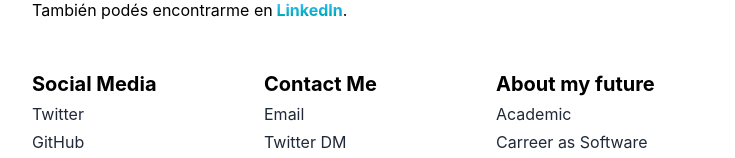
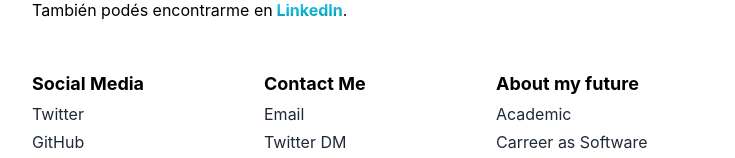
Before and after one commit to tomihq/tomihq-portfolio-v2, a Next.js app: page / in a window 1280 px wide. Shown: the part 566-724 px from the top of the page, without its empty margins (272-1007 px from the left). Built offline with nearby package versions, Linux system fonts and the light colour scheme.

Commit message:
add: size to the categories in footer

```diff
--- a/components/ui/Footer.tsx
+++ b/components/ui/Footer.tsx
@@ -11,7 +11,7 @@ export const Footer = () => {
         <div className="flex flex-col md:flex-row gap-6 justify-between w-full">
 
             <div className="flex flex-col w-6/12 md:w-4/12 gap-y-1">
-                <h3 className="font-bold text-md text-black dark:text-white text-xl">Social Media</h3>
+                <h3 className="font-bold text-md text-black dark:text-white text-2xl md:text-lg">Social Media</h3>
                 <ul className="text-gray-800 text-sm dark:text-gray-400">
                     <li className="mb-1 text-xl md:text-base">
                         <Link href="https://twitter.com/ttomihq" passHref>
@@ -34,7 +34,7 @@ export const Footer = () => {
 
             </div>
             <div className="flex flex-col w-6/12 md:w-4/12 gap-y-1">
-               <h3 className="font-bold text-md text-black dark:text-white  text-xl">Contact Me</h3>
+               <h3 className="font-bold text-md text-black dark:text-white text-2xl md:text-lg">Contact Me</h3>
                <ul className="text-gray-800 text-sm dark:text-gray-400">
                     <li className="mb-1 text-xl md:text-base">
                         <Link href="https://github.com/tomihq" passHref>
@@ -56,7 +56,7 @@ export const Footer = () => {
             </div>
 
             <div className="flex flex-col w-6/12 md:w-4/12 gap-y-1 ">
-               <h3 className="font-bold text-md text-black dark:text-white  text-xl">About my future</h3>
+               <h3 className="font-bold text-md text-black dark:text-white text-2xl md:text-lg">About my future</h3>
                <ul className="text-gray-800 text-sm dark:text-gray-400" >
                     <li className="mb-1 text-xl md:text-base">
                         <Link href="/aboutme" passHref>
```
